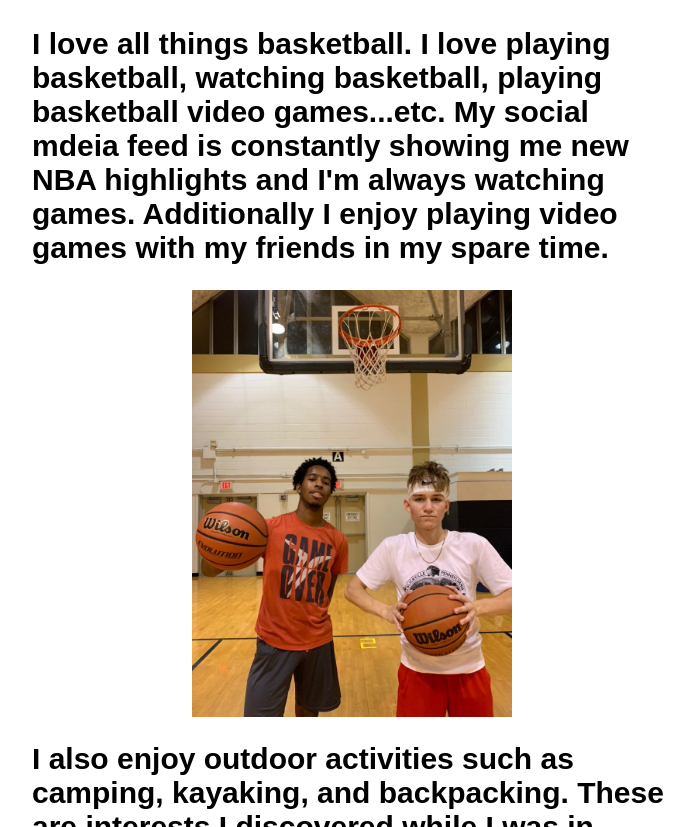
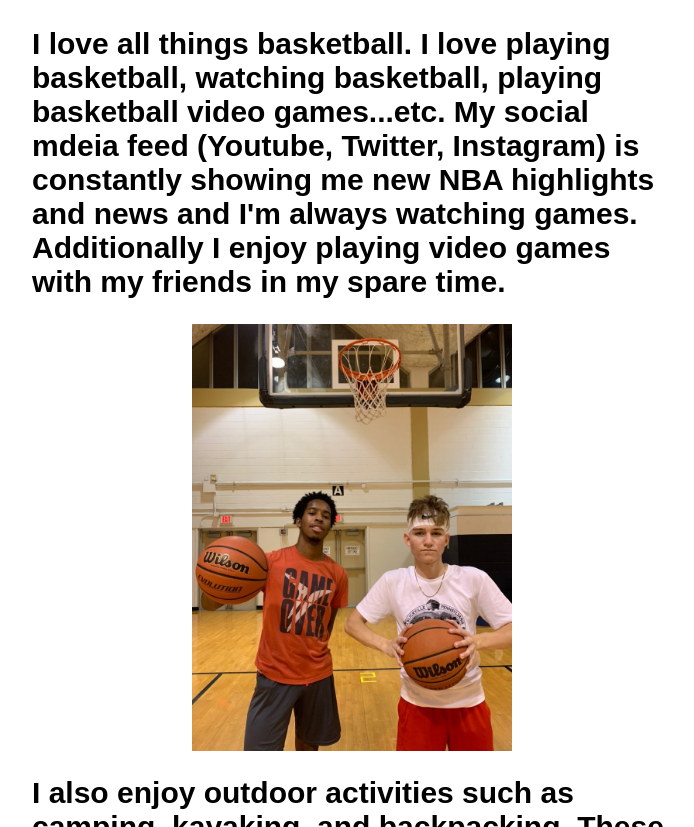
Before and after one commit to MakyeD/Electrate-Fuego-master.zip, a plain HTML site: page index.html in a window 1280 px wide. Shown: the part 4065-4892 px from the top of the page, without its empty margins (288-982 px from the left). Drawn offline with Linux system fonts and the light colour scheme.

Commit message:
Update index.html

```diff
--- a/index.html
+++ b/index.html
@@ -102,7 +102,7 @@ Now, change the other relevant information in this section, especially if you're
 
 FUN FACT: "Lorem ipsum", "Lorem ipsum" was hacked out of Cicero's "De finibus bonorum et malorum," developers made it non-sensical. So while you will probably never write as well as Cicero, you can always improve upon "Lorem ipsum." -->
 
-  <h2>I love all things basketball. I love playing basketball, watching basketball, playing basketball video games...etc. My social mdeia feed is constantly showing me new NBA highlights and I'm always watching games. Additionally I enjoy playing video games with my friends in my spare time. </h2>
+  <h2>I love all things basketball. I love playing basketball, watching basketball, playing basketball video games...etc. My social mdeia feed (Youtube, Twitter, Instagram) is constantly showing me new NBA highlights and news and I'm always watching games. Additionally I enjoy playing video games with my friends in my spare time. </h2>
 
   <img src = "JackAndI.jpg" class = "center-image" >
 
```
